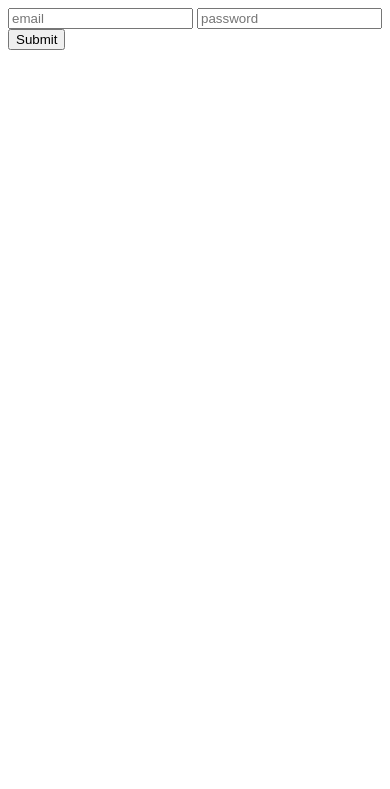
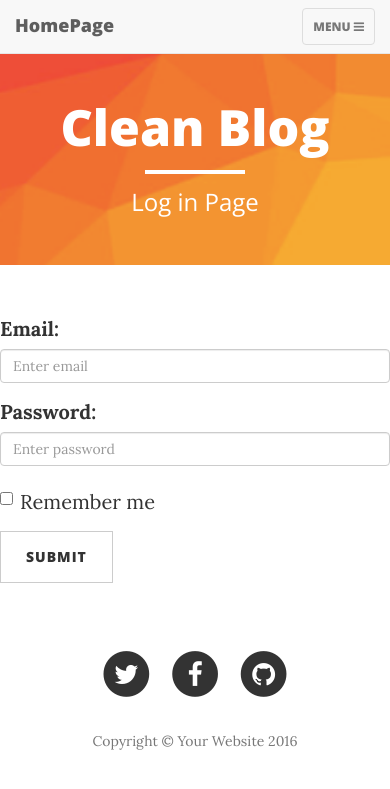
Before and after one commit to IdleDust/IdleDustWebsite, a Flask app: page /login in a window 390 px wide. Shown: the top 789 px of the page. Run offline with Flask 2, Linux system fonts and the light colour scheme; parts of the project's set-up code (start-up, migrations or seed data) failed here and were passed over; some libraries are stand-ins or nearby versions.

Commit message:
added bootstrap style for login page

```diff
--- a/myapp/__init__.py
+++ b/myapp/__init__.py
@@ -8,6 +8,4 @@ app.config.from_object("myappconfig")
 
 
 
-
-
-import myapp.views, myapp.database
+import myapp.views, myapp.models
--- a/myapp/database.py
+++ /dev/null
@@ -1,161 +0,0 @@
-#!/usr/bin/env python
-# -*- coding: utf-8 -*-
-
-import os
-from mongoengine import *
-from flask.ext.mongoengine import MongoEngine
-from myapp import app
-import datetime
-from global_ import *
-
-#----------------------------------------
-# database
-#----------------------------------------
-# DB_NAME = 'idledustdb'
-# DB_USERNAME = 'jc'
-# DB_PASSWORD = '12345'
-# DB_HOST_ADDRESS = 'ds033086.mlab.com:33086/idledustdb'
-
-# app.config["MONGODB_DB"] = DB_NAME
-# connect(DB_NAME, host='mongodb://' + DB_USERNAME + ':' + DB_PASSWORD + '@' + DB_HOST_ADDRESS)
-
-# connect()
-db = MongoEngine(app)
-# -----------------------------------------------
-# By default, Flask-MongoEngine assumes that the mongod instance
-# is running on localhost on port 27017,
-# and you wish to connect to the database named test.
-# -------------------------------------------------
-import flask_login
-
-login_manager = flask_login.LoginManager()
-login_manager.init_app(app)
-
-class User(Document, flask_login.UserMixin):
-    email = StringField(required=True)
-    username = StringField(max_length=50)
-    password = StringField(max_length=50)
-
-
-# user_loader callback. This callback is used to reload
-# the user object from the user ID stored in the session
-@login_manager.user_loader
-def user_loader(email):
-	print "------user_loader active-------"
-	users = User.objects(email=email)
-	if users.count == 0:
-		return;
-	user = User()
-	user.id = email
-	return user
-
-# # This callback should behave the same as your user_loader callback,
-# # except that it accepts the Flask request instead of a user_id.
-# @login_manager.request_loader
-# def request_loader(request):
-# 	print "----------"
-# 	print "request_loader active"
-# 	email = request.form.get('email')
-# 	users = User.objects(email=email)
-# 	if users.count == 0:
-# 		return;
-# 	user = User()
-# 	user.id = email
-# 	user.is_authenticated = request.form['pw'] == users[0].password
-# 	return user
-
-
-def createUser(email, username, password):
-	user = User();
-	user.email = email.lower();
-	user.username = username.lower();
-	user.password = password.lower();
-	user.save();
-	return user;
-
-
-class Article(Document):
-	title = StringField(max_length=200, required=True);
-	summary = StringField(max_length=500);
-	content = StringField();
-	author = ReferenceField(User);
-	time_published = DateTimeField(default=datetime.datetime.now);
-	tags = ListField(StringField(max_length=50));
-
-def createArticle(title, summary, content, author, tags, time_published=None):
-	article = Article();
-	article.title = title;
-	article.summary = summary;
-	article.content = content;
-	article.author = author;
-	if time_published == None :
-		article.time_published = datetime.datetime.now().strftime("%Y-%m-%d %H:%M:%S");
-	else:
-		article.time_published = time_published;
-	article.tags = tags;
-	article.save();
-
-def getAllArticles():
-	return Article.objects().all();
-
-def getArticlesByTag(tag):
-	print tag;
-	articles = [];
-	articles = Article.objects(tags=tag);
-	print articles;
-	newarticles = sorted(articles, key=lambda x: x.time_published, reverse=True);
-	for article in newarticles:
-		print article.time_published
-	return newarticles;
-
-def getArticleByID(id):
-	return Article.objects().get(id=id);
-
-
-
-
-User.objects.delete()
-email='ross@gmail.com';
-username='Ross';
-password='example123';
-ross = createUser(email, username, password);
-
-
-print(User.objects.count())
-l = User.objects().all()[0]
-print l.email + " " + l.username + " " + l.password
-# r = User.objects(email=email)
-# print r.count()
-
-Article.objects.delete()
-title="Fun with the MongoEngine";
-author = ross;
-content = "Took a look at MongoEngine today, looks pretty cool. looks pretty cool.";
-summary = content;
-tags = ["mongoengine", "mongodb"];
-article1 = createArticle(title, summary, content, author, tags)
-
-title="How To Design Google Docs";
-author = ross;
-summary = "System design interviews can be quite open-ended and require a wide range of knowledge.";
-content = "To prepare well for such kind of interviews," \
-"it’s important to cover different areas instead of focusing on a single topic.\n" \
-"We’ve spent a lot of time selecting system design questions to analyze, our main criteria are:"\
-"The question is popular and classic. \n"\
-"We care about the diversity of questions we select\n"\
-"The analysis can be helpful to other interview questions\n\n"\
-"This week, we’d like to discuss how to design Google Docs. "\
-"You will find it quite different from the analysis of our previous questions.";
-tags = ["system design", "google docs", "mongodb"];
-article2 = createArticle(title, summary, content, author, tags)
-
-# article1 = Article(title="Fun with the MongoEngine", author=ross)
-# article1.content = "Took a look at MongoEngine today, looks pretty cool. looks pretty cool.";
-# article1.summary = article1.content;
-# article1.tags = ["mongoengine", "mongodb"];
-# article1.save();
-
-# article2 = Article(title="System Design Interview Questions", author=ross)
-# article2.content = "System design interview questions can be quite open-ended";
-# article2.tags = ["system design", "mongodb"];
-# article2.save();
--- a/myapp/templates/layout.html
+++ b/myapp/templates/layout.html
@@ -43,7 +43,7 @@
                     <span class="sr-only">Toggle navigation</span>
                     Menu <i class="fa fa-bars"></i>
                 </button>
-                <a class="navbar-brand" href="{{ url_for("home") }}">Start Bootstrap</a>
+                <a class="navbar-brand" href="{{ url_for("home") }}">HomePage</a>
             </div>
 
             <!-- Collect the nav links, forms, and other content for toggling -->
@@ -56,10 +56,10 @@
                         <a href="{{ url_for('about') }}">About</a>
                     </li>
                     <li>
-                        <a href="#">Sample Post</a>
+                        <a href="{{ url_for('contact') }}">Contact</a>
                     </li>
                     <li>
-                        <a href="{{ url_for('contact') }}">Contact</a>
+                        <a href="{{ url_for('login') }}">Log In</a>
                     </li>
                 </ul>
             </div>
--- /dev/null
+++ b/myapp/templates/login.html
@@ -0,0 +1,47 @@
+{% extends "layout.html" %}
+
+{% block pageheader %}
+<header class="intro-header" style="background-image: url('/static/img/login-bg.jpg')">
+    <div class="container">
+        <div class="row">
+            <div class="col-lg-8 col-lg-offset-2 col-md-10 col-md-offset-1">
+                <div class="site-heading">
+                    <h1>Clean Blog</h1>
+                    <hr class="small">
+                    <span class="subheading">Log in Page</span>
+                </div>
+            </div>
+        </div>
+    </div>
+</header>
+{% endblock %}
+
+{% block maincontent %}
+<form class="form-horizontal" method="POST" action="{{ url_for('login') }}">
+	<div class="form-group">
+		<label class="control-label col-sm-2" for="email">Email:</label>
+		<div class="col-sm-10">
+			<input type="email" class="form-control" id="email" placeholder="Enter email" name="email">
+		</div>
+	</div>
+	<div class="form-group">
+		<label class="control-label col-sm-2" for="pwd">Password:</label>
+		<div class="col-sm-10">
+			<input name="pw" type="password" class="form-control" id="pwd" placeholder="Enter password">
+		</div>
+	</div>
+	<div class="form-group">
+		<div class="col-sm-offset-2 col-sm-10">
+			<div class="checkbox">
+				<label><input type="checkbox"> Remember me</label>
+			</div>
+		</div>
+	</div>
+	<div class="form-group">
+		<div class="col-sm-offset-2 col-sm-10">
+			<button type="submit" class="btn btn-default">Submit</button>
+		</div>
+	</div>
+</form>
+
+{% endblock %}
--- a/myapp/views.py
+++ b/myapp/views.py
@@ -1,7 +1,7 @@
 from myapp import app
-from flask import render_template, request, redirect, url_for
-from database  import Article, User, getAllArticles, getArticleByID,getArticlesByTag, createArticle
-from database import login_manager
+from flask import render_template, request, redirect, url_for, flash
+from models  import Article, User, getAllArticles, getArticleByID,getArticlesByTag, createArticle
+from models import login_manager
 import flask_login
 
 
@@ -15,13 +15,15 @@ def home():
 @app.route('/login', methods=['GET', 'POST'])
 def login():
 	if request.method == 'GET':
-		return '''
-		<form action='login' method='POST'>
-                <input type='text' name='email' id='email' placeholder='email'></input>
-                <input type='password' name='pw' id='pw' placeholder='password'></input>
-                <input type='submit' name='submit'></input>
-               </form>
-		'''
+		# return '''
+		# <form action='login' method='POST'>
+  #               <input type='text' name='email' id='email' placeholder='email'></input>
+  #               <input type='password' name='pw' id='pw' placeholder='password'></input>
+  #               <input type='submit' name='submit'></input>
+  #              </form>
+		# '''
+		return render_template('login.html')
+
 	email = request.form.get('email', '');
 	users = User.objects(email=email);
 	if users.count() > 0:
```
Also changed, not shown: myapp/ext.py (added, +31 -0 lines), myapp/models.py (+138 -1 lines), myapp/static/img/login-bg.jpg (added), readme.md, 4 other files.
